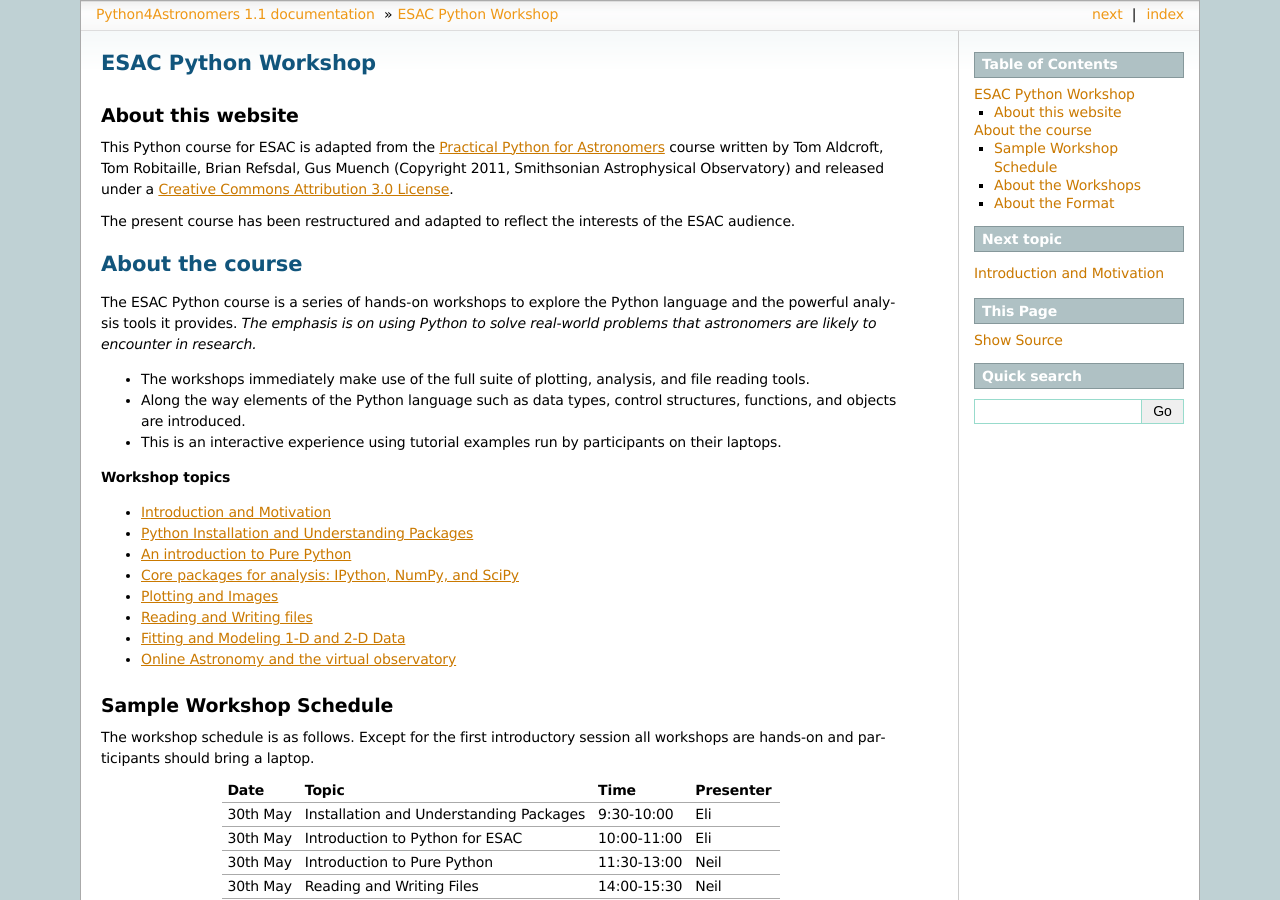
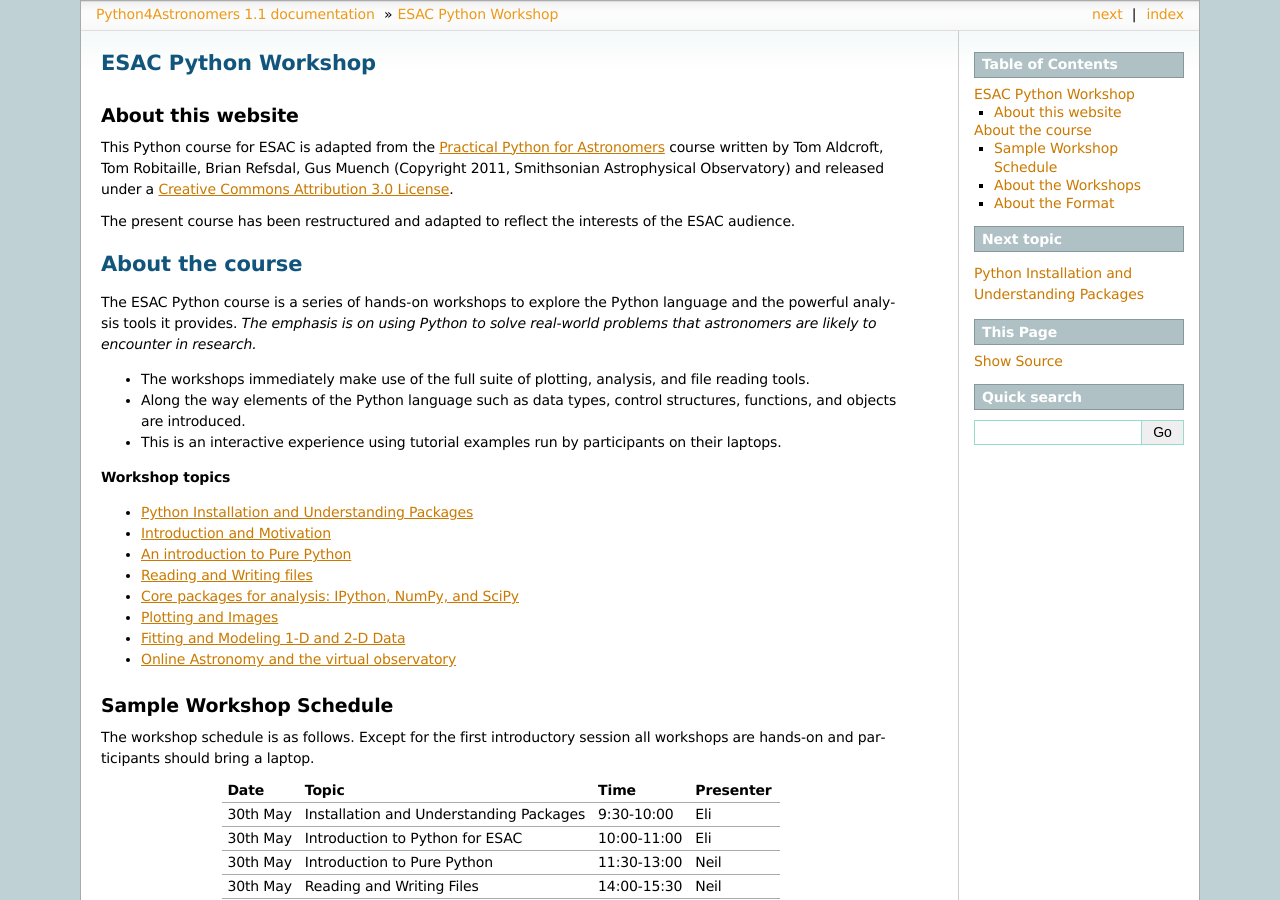
Before and after one commit to python4ESAC/python4ESAC, a Sphinx documentation site: the page built from source/index.rst, in a window 1280 px wide and 900 px high. Built offline with Sphinx 7.4.7, drawn with Linux system fonts in a browser that asks for light colours; formulas are drawn with MathJax 3.

Commit message:
index tweaks

```diff
--- a/source/index.rst
+++ b/source/index.rst
@@ -38,12 +38,12 @@
 .. toctree::
    :maxdepth: 1
 
+   installation/installation
    intro/intro
-   installation/installation
    pure_python/pure_python
+   files/files
    core/core
    plotting/plotting
-   files/files
    fitting/fitting
    vo/vo
 
@@ -58,23 +58,23 @@
 The workshop schedule is as follows.  Except for the first introductory session all
 workshops are hands-on and participants should bring a laptop.
 
-======== ======================================= ===================== =========
-Date     Topic                                   Time                  Presenter
-======== ======================================= ===================== =========
-30th May Installation and Understanding Packages 9:30-10:00            Eli
-30th May Introduction to Python for ESAC         10:00-11:00           Eli
-30th May Introduction to Pure Python             11:30-13:00           Neil
-30th May Reading and Writing Files               14:00-15:30           Neil
-30th May IPython, Numpy and Scipy                15:45-17:00           Pieter
-31st May IPython, Numpy and Scipy continued      9:30-10:00            Pieter
-31st May Introduction to Matplotlib              11:30-13:00           Pieter
-31st May Publication quality plots               14:00-15:30           Neil
-31st May Plotting images and APLpy               15:45-17:00           Eli
-1st June APLpy continued                         9:30-10:00            Eli
-1st June Fitting and modelling, Q&A              11:30-13:00           Eli
-1st June urllib2, ATPy, examples                 14:00-15:30           Neil
-1st June multiprocessing, f2py, more examples    15:45-17:00           Pieter
-======== ======================================= ===================== =========
+======== ======================================= ============== =========
+Date     Topic                                   Time           Presenter
+======== ======================================= ============== =========
+30th May Installation and Understanding Packages 9:30-10:00     Eli
+30th May Introduction to Python for ESAC         10:00-11:00    Eli
+30th May Introduction to Pure Python             11:30-13:00    Neil
+30th May Reading and Writing Files               14:00-15:30    Neil
+30th May IPython, Numpy and Scipy                15:45-17:00    Pieter
+31st May IPython, Numpy and Scipy continued      9:30-10:00     Pieter
+31st May Introduction to Matplotlib              11:30-13:00    Pieter
+31st May Publication quality plots               14:00-15:30    Neil
+31st May Plotting images and APLpy               15:45-17:00    Eli
+1st June APLpy continued                         9:30-10:00     Eli
+1st June Fitting and modelling, Q&A              11:30-13:00    Eli
+1st June urllib2, ATPy, examples                 14:00-15:30    Neil
+1st June multiprocessing, f2py, more examples    15:45-17:00    Pieter
+======== ======================================= ============== =========
 
 About the Workshops
 -------------------
```
